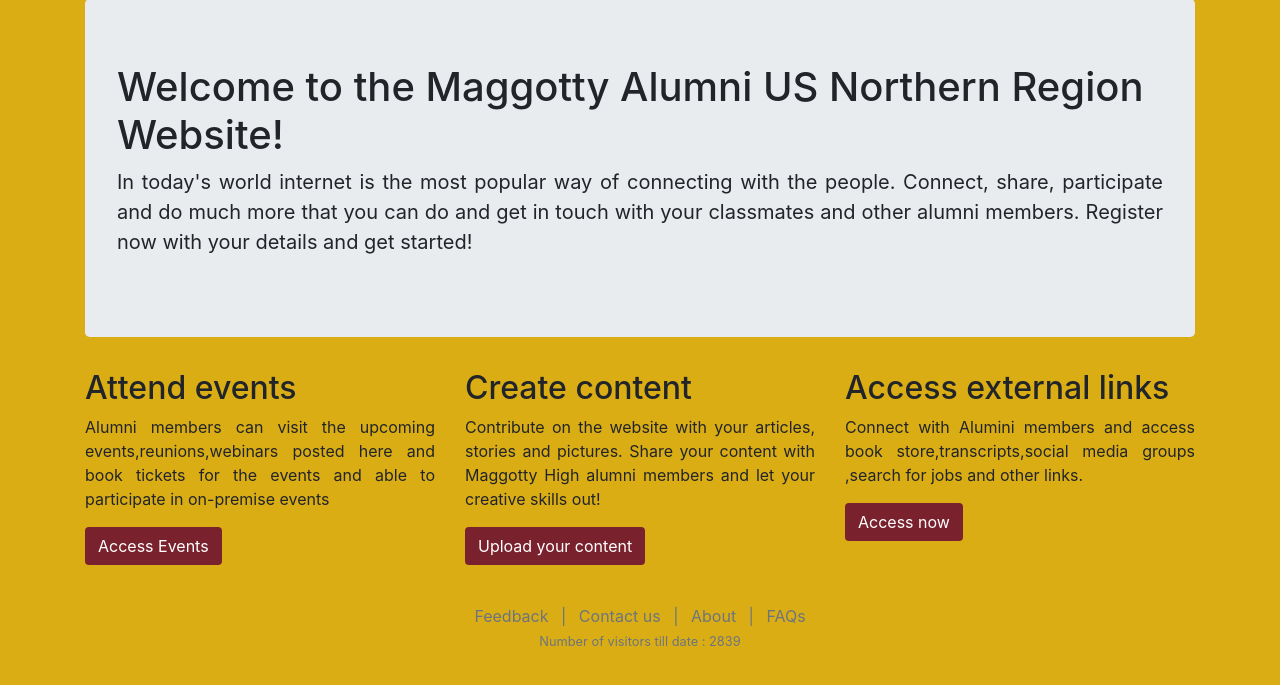
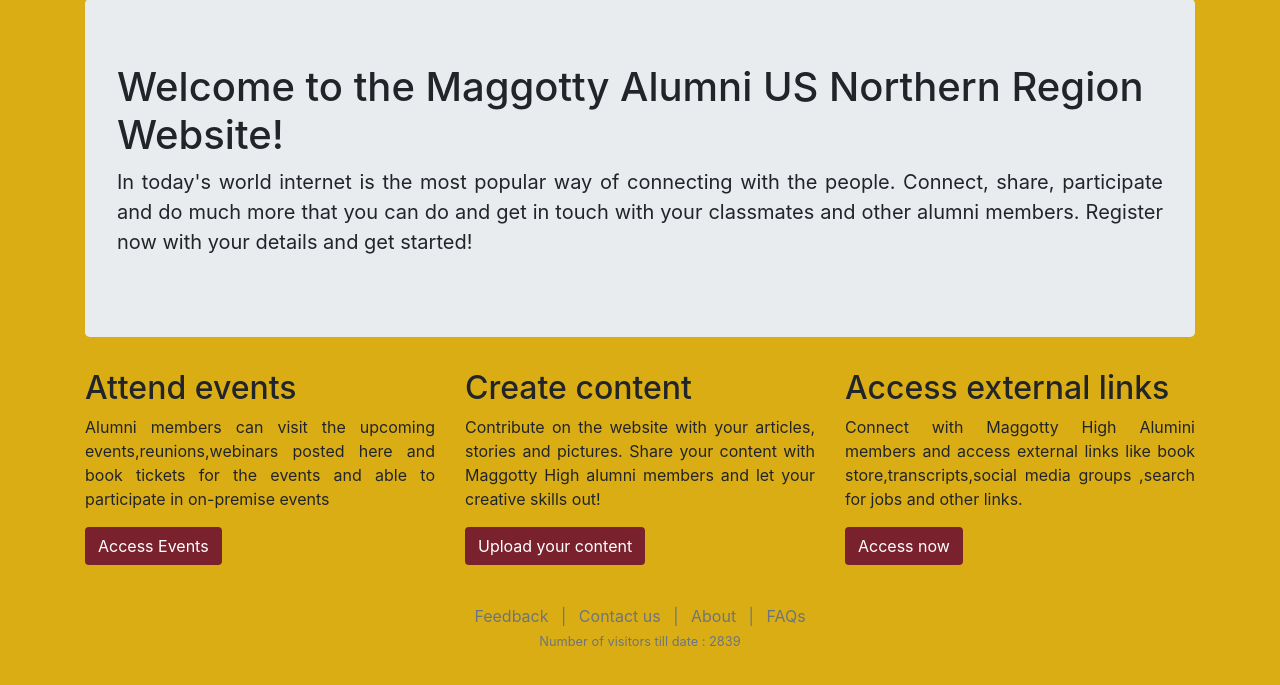
Before and after one commit to pallavitilloo/Maggotty-High-Alumni-Website, a Django app: page / in a window 1280 px wide. Shown: the part 93-778 px from the top of the page. Run offline with Django 3.2, Linux system fonts and the light colour scheme; some libraries are stand-ins or nearby versions.

Commit message:
changes were made to home.html page

```diff
--- a/Maggotty/templates/Maggotty/home.html
+++ b/Maggotty/templates/Maggotty/home.html
@@ -63,7 +63,7 @@ Home
             </div>
             <div class="col-md-12 col-lg-4 col-xl-4">
                 <h2>Access external links</h2>
-                <p class="text-justify">Connect with Alumini members and access book store,transcripts,social media groups ,search for jobs and other links.
+                <p class="text-justify">Connect with Maggotty High Alumini members and access external links like book store,transcripts,social media groups ,search for jobs and other links.
 
                 </p>
                 <p><a href="#" target="_blank" class="btn">Access now</a></p>
```
